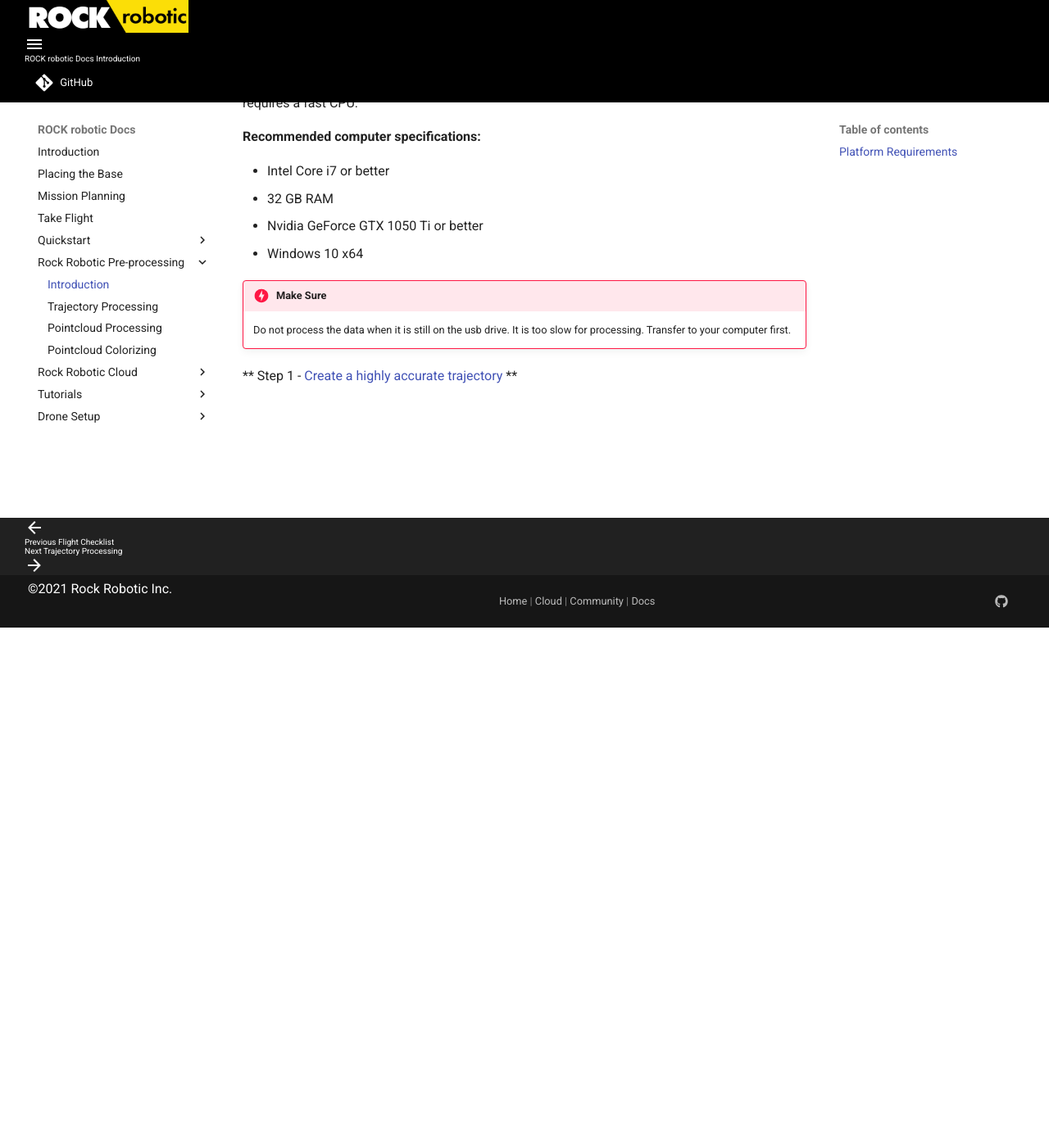
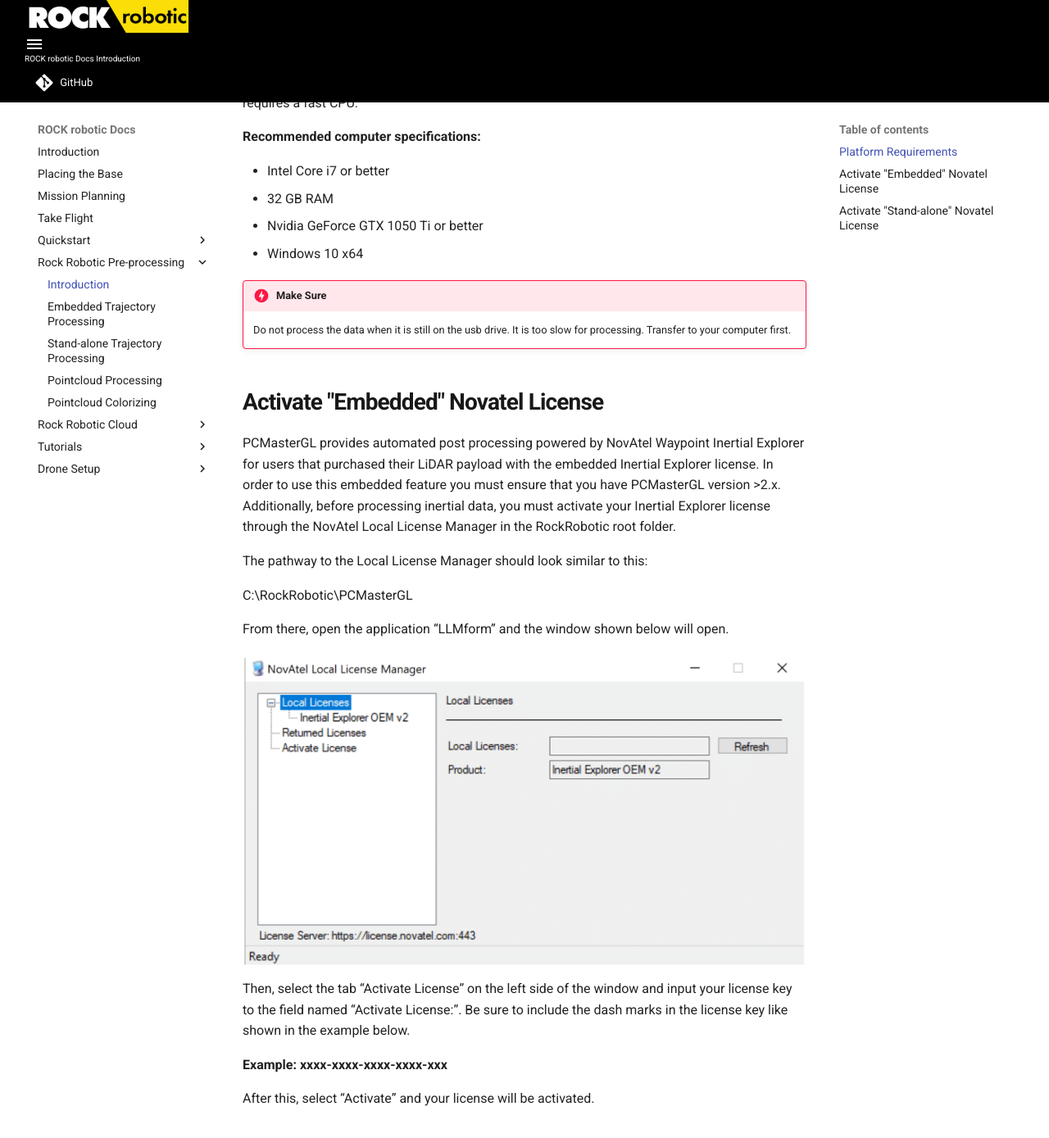
Before and after one commit to RockRobotic/rock-doc, an MkDocs documentation site: the page built from docs/pre-processing/introduction.md, in a window 1280 px wide and 1400 px high, scrolled down 634 px. Shown: the top 1389 px of the window at 82% size. Built offline with MkDocs 1.6.1 and Material for MkDocs 9.7.7, drawn with Linux system fonts in a browser that asks for light colours; comment, search, counter and statistics services are not loaded; some of the changed text lies outside the part shown.

Commit message:
Add 2.0 embedded processing documentation.

```diff
--- a/docs/pre-processing/introduction.md
+++ b/docs/pre-processing/introduction.md
@@ -22,4 +22,31 @@
 !!! danger "Make Sure"
     Do not process the data when it is still on the usb drive. It is too slow for processing. Transfer to your computer first.
 
-** Step 1 - [Create a highly accurate trajectory](trajectory-processing.md) **
+## Activate "Embedded" Novatel License
+
+PCMasterGL provides automated post processing powered by NovAtel Waypoint Inertial Explorer for users that purchased their LiDAR payload with the embedded Inertial Explorer license. In order to use this embedded feature you must ensure that you have PCMasterGL version >2.x. Additionally, before processing inertial data, you must activate your Inertial Explorer license through the NovAtel Local License Manager in the RockRobotic root folder.
+
+The pathway to the Local License Manager should look similar to this:
+
+C:\RockRobotic\PCMasterGL
+
+From there, open the application “LLMform” and the window shown below will
+open.
+
+![Inertial Explorer License Manger](../img/ie-license-manager.png){: style="width: 100%;margin:0 auto;display:block;"}
+
+Then, select the tab “Activate License” on the left side of the window and input your license key to the field named “Activate License:”. Be sure to include the dash marks in the license key like shown in the example below.
+
+**Example: xxxx-xxxx-xxxx-xxxx-xxx**
+
+After this, select “Activate” and your license will be activated.
+
+## Activate "Stand-alone" Novatel License
+
+If you have a stand-alone Novatel License, then you will need to activate your license by following the [steps provided by Novatel](https://drive.google.com/file/d/1rht6fkXfudxcngIF1KCJbJ_-0jkjudtE/view?usp=sharing).
+
+** Step 1 - [Create a highly accurate trajectory using "Embedded" Inertial Explorer](embedded-trajectory-processing.md) **
+
+Or
+
+** Step 1 - [Create a highly accurate trajectory using "Stand-alone" Inertial Explorer](trajectory-processing.md) **
--- a/mkdocs.yml
+++ b/mkdocs.yml
@@ -49,7 +49,8 @@
     - Flight Checklist: quickstart/checklist.md
   - Rock Robotic Pre-processing:
     - Introduction: pre-processing/introduction.md
-    - Trajectory Processing: pre-processing/trajectory-processing.md
+    - Embedded Trajectory Processing: pre-processing/embedded-trajectory-processing.md
+    - Stand-alone Trajectory Processing: pre-processing/trajectory-processing.md
     - Pointcloud Processing: pre-processing/point-cloud-processing.md
     - Pointcloud Colorizing: pre-processing/colorizing.md
   - Rock Robotic Cloud:
```
Also changed, not shown: docs/pre-processing/embedded-trajectory-processing.md (added, +30 -0 lines), docs/pre-processing/point-cloud-processing.md (+2 -0 lines), docs/img/attitude-sep.png (added), docs/img/failed-to-load-trajectory.png (added), docs/img/ie-license-manager.png (added), docs/img/lever-arm.png (added), docs/img/position-quality.png (added).
